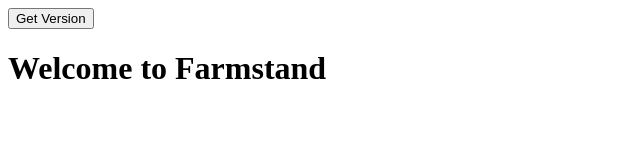
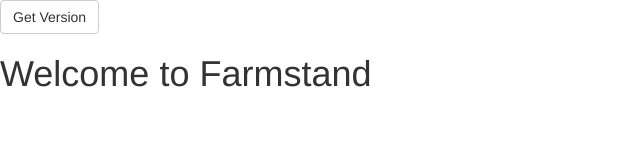
Before and after one commit to reselbob/farmstand-client, a plain HTML site: page index.html in a window 1280 px wide. Shown: the whole page, without its empty margins (0-640 px from the left). Drawn offline with nearby package versions, Linux system fonts and the light colour scheme.

Commit message:
Added an example button with behavior

```diff
--- a/index.html
+++ b/index.html
@@ -3,12 +3,20 @@
 <head>
     <meta charset="UTF-8">
     <title>Farmstand-Client</title>
+    <!-- Latest compiled and minified CSS -->
+    <link rel="stylesheet" href="https://maxcdn.bootstrapcdn.com/bootstrap/3.3.7/css/bootstrap.min.css">
+    <!-- jQuery library -->
+    <script src="https://ajax.googleapis.com/ajax/libs/jquery/3.2.1/jquery.min.js"></script>
+    <!-- Latest compiled JavaScript -->
+    <script src="https://maxcdn.bootstrapcdn.com/bootstrap/3.3.7/js/bootstrap.min.js"></script>
+    <!-- angular -->
     <script src="http://code.angularjs.org/1.2.0rc1/angular.js"></script>
+    <!-- Farmstand Angular App> -->
     <script type="text/javascript" src="js/app.js"></script>
 </head>
 <body>
 <div ng-app="farmStandApp" ng-controller="MainCtrl">
-    <input type="button" value="Get Version" ng-click="showVersion()" />
+    <button type="button" class="btn btn-default" ng-click="showVersion()">Get Version</button>
     <h1> Welcome to {{appName}}</h1>
     <h2 ng-hide="versionHide"> Version: {{appVersion}}</h2>
 </div>
```
